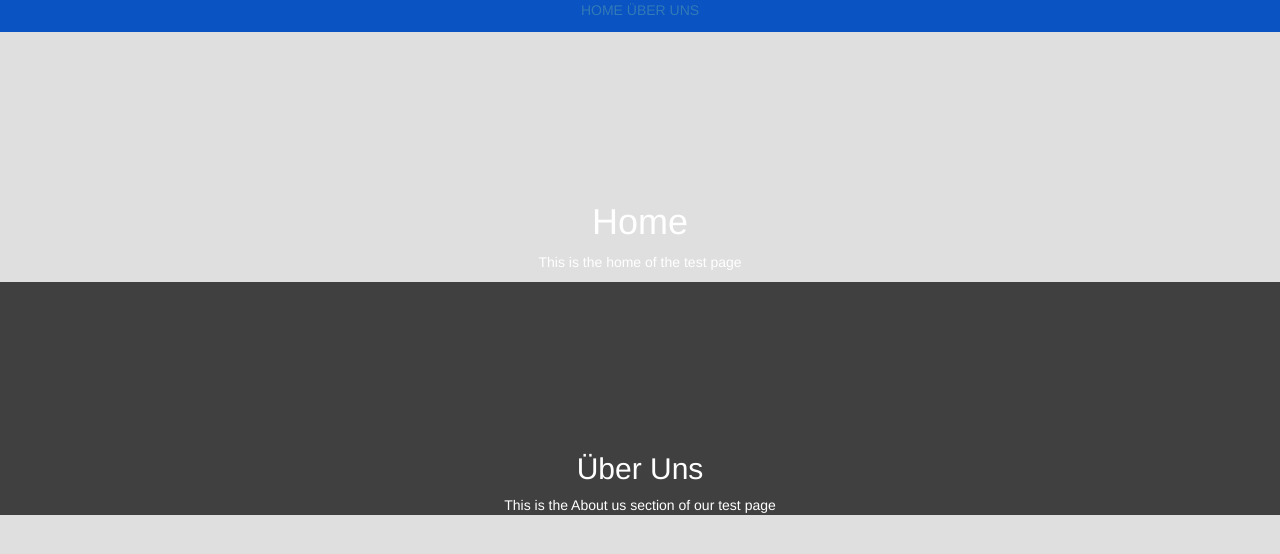
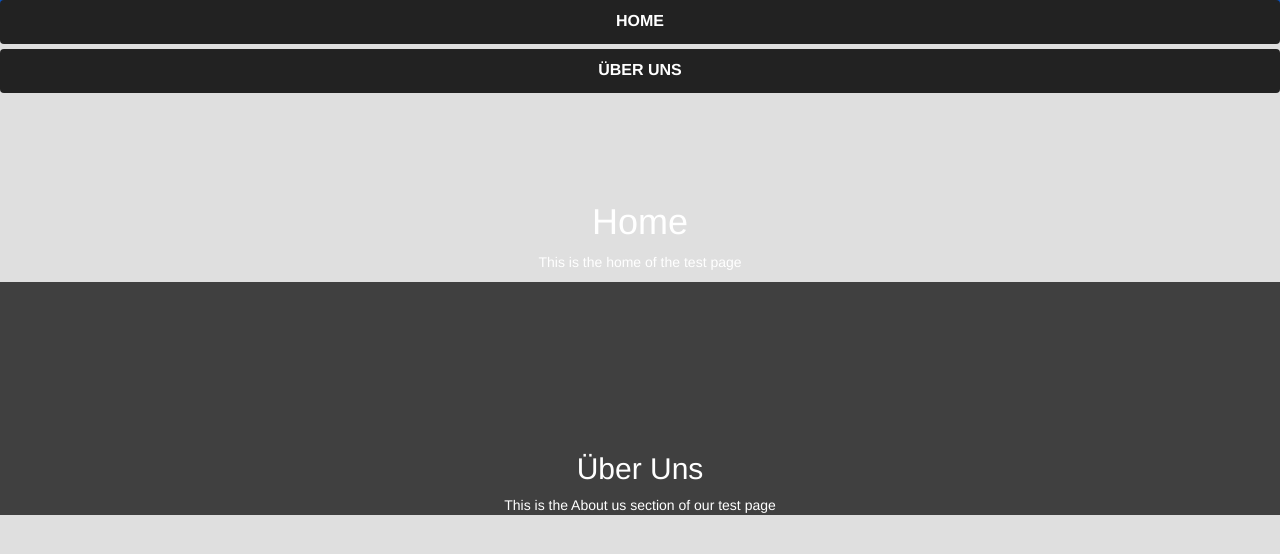
Before and after one commit to Marw3g/Marw3g.github.io, a plain HTML site: page index.html in a window 1280 px wide. Drawn offline with Linux system fonts and the light colour scheme.

Commit message:
Trash our code even more

```diff
--- a/index.html
+++ b/index.html
@@ -10,8 +10,8 @@
   </head>
   <body>
     <div class = "navigation-section">
-      <a class="page-scroll" href="#Home"> HOME </a>
-      <a class="page-scroll" href="#Über-Uns"> ÜBER UNS</a>
+      <a class="button-31" href="#Home"> HOME </a>
+      <a class="button-31" href="#Über-Uns"> ÜBER UNS</a>
     </div>
 
     <section id="Home" class = "welcome-section">
```
